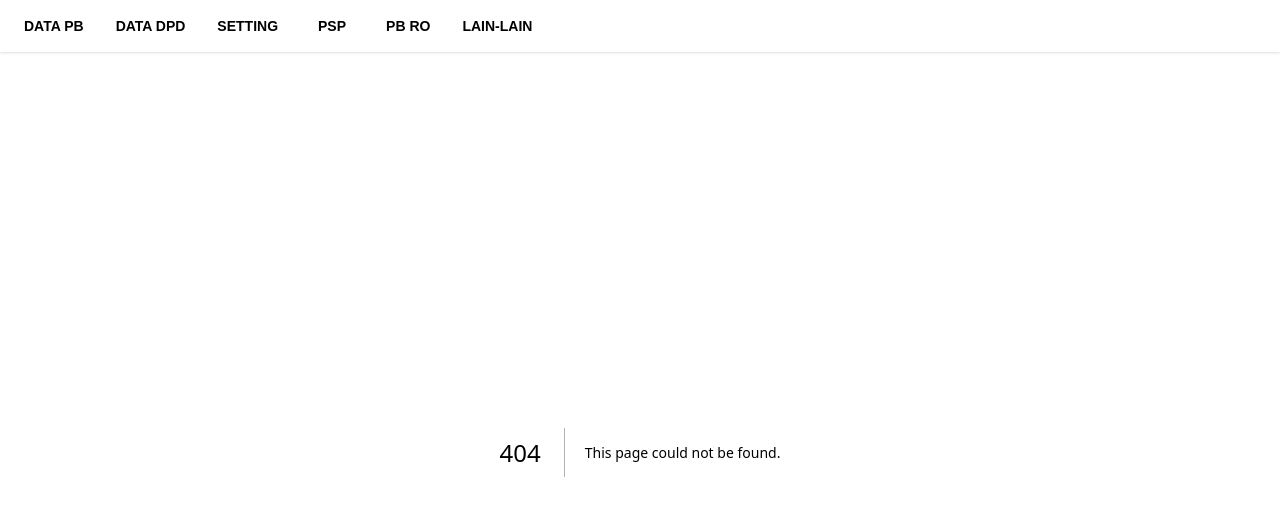
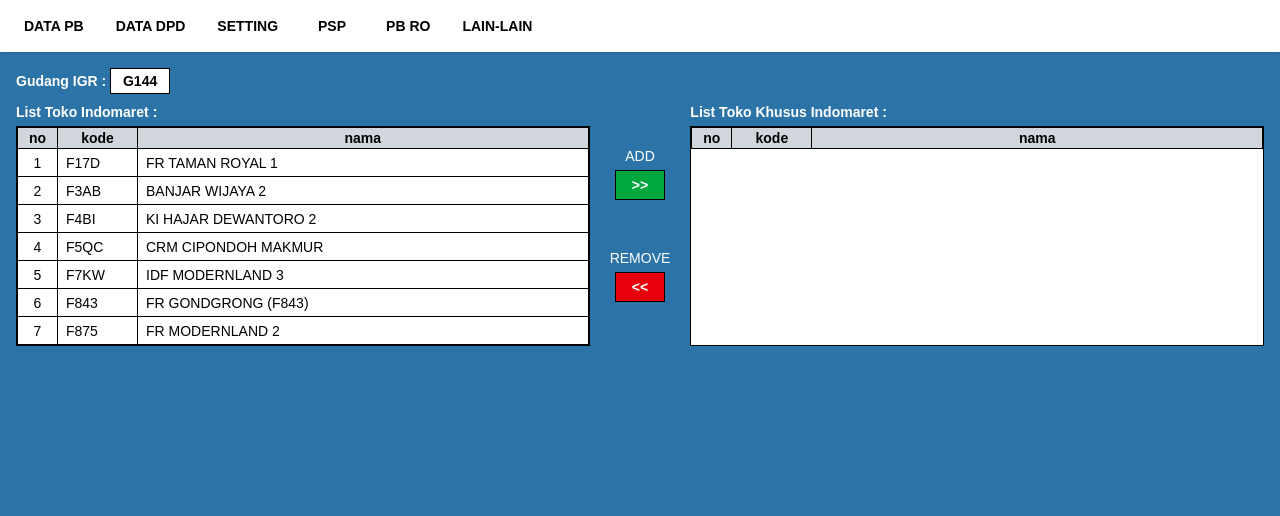
Before and after one commit to IdoMunthe/upload-pb-idm, a Next.js app: page /pbro/toko-khusus in a window 1280 px wide. Before the commit this address had no page. Shown: the top 516 px of the page. Built offline with nearby package versions, Linux system fonts and the light colour scheme.

Commit message:
finished ui toko-khusus

```diff
--- /dev/null
+++ b/src/app/pbro/toko-khusus/page.tsx
@@ -0,0 +1,146 @@
+"use client";
+
+import { useState } from "react";
+
+type Toko = {
+  kode: string;
+  nama: string;
+};
+
+const dummyToko = [
+  { kode: "F17D", nama: "FR TAMAN ROYAL 1" },
+  { kode: "F3AB", nama: "BANJAR WIJAYA 2" },
+  { kode: "F4BI", nama: "KI HAJAR DEWANTORO 2" },
+  { kode: "F5QC", nama: "CRM CIPONDOH MAKMUR" },
+  { kode: "F7KW", nama: "IDF MODERNLAND 3" },
+  { kode: "F843", nama: "FR GONDGRONG (F843)" },
+  { kode: "F875", nama: "FR MODERNLAND 2" },
+];
+
+export default function TokoKhususPage() {
+  const [leftList, setLeftList] = useState<Toko[]>(dummyToko);
+  const [rightList, setRightList] = useState<Toko[]>([]);
+
+  const [selectedLeft, setSelectedLeft] = useState<null | string>(null);
+  const [selectedRight, setSelectedRight] = useState<null | string>(null);
+
+  const handleAdd = () => {
+    if (!selectedLeft) return;
+    const selected = leftList.find((t) => t.kode === selectedLeft);
+    if (!selected) return;
+    setRightList((prev) => [...prev, selected]);
+    setLeftList((prev) => prev.filter((t) => t.kode !== selected.kode));
+    setSelectedLeft(null);
+  };
+
+  const handleRemove = () => {
+    if (!selectedRight) return;
+    const selected = rightList.find((t) => t.kode === selectedRight);
+    if (!selected) return;
+    setLeftList((prev) => [...prev, selected]);
+    setRightList((prev) => prev.filter((t) => t.kode !== selected.kode));
+    setSelectedRight(null);
+  };
+
+  return (
+    <div className="p-4 bg-[#2c74a8] text-white text-sm min-h-screen">
+      <div className="mb-2">
+        <strong>Gudang IGR :</strong>{" "}
+        <span className="bg-white text-black px-2 py-0.5 font-bold border border-black inline-block min-w-[60px] text-center">
+          G144
+        </span>
+      </div>
+
+      <div className="flex gap-5 h-auto">
+        {/* LEFT TABLE */}
+        <div className="flex flex-col flex-1">
+          <strong className="mb-1">List Toko Indomaret :</strong>
+          <div className="flex-1 overflow-y-auto bg-white text-black border border-black">
+            <table className="w-full border-collapse">
+              <thead className="bg-gray-300">
+                <tr>
+                  <th className="border border-black w-10">no</th>
+                  <th className="border border-black w-20">kode</th>
+                  <th className="border border-black">nama</th>
+                </tr>
+              </thead>
+              <tbody>
+                {leftList.map((item, i) => (
+                  <tr
+                    key={item.kode}
+                    onClick={() => setSelectedLeft(item.kode)}
+                    className={`cursor-pointer h-7 ${
+                      item.kode === selectedLeft
+                        ? "bg-blue-500 text-white"
+                        : "bg-white text-black"
+                    }`}
+                  >
+                    <td className="border border-black text-center">{i + 1}</td>
+                    <td className="border border-black pl-2">{item.kode}</td>
+                    <td className="border border-black pl-2">{item.nama}</td>
+                  </tr>
+                ))}
+              </tbody>
+            </table>
+          </div>
+        </div>
+
+        {/* BUTTONS */}
+        <div className="flex flex-col justify-center gap-12">
+          <div className="flex flex-col gap-1 items-center">
+            <p>ADD</p>
+            <button
+              onClick={handleAdd}
+              className="bg-green-600 text-white px-4 py-1 border border-black font-bold"
+            >
+              &gt;&gt;
+            </button>
+          </div>
+
+          <div className="flex flex-col gap-1 items-center">
+            <p>REMOVE</p>
+            <button
+              onClick={handleRemove}
+              className="bg-red-600 text-white px-4 py-1 border border-black font-bold"
+            >
+              &lt;&lt;
+            </button>
+          </div>
+        </div>
+
+        {/* RIGHT TABLE */}
+        <div className="flex flex-col flex-1">
+          <strong className="mb-1">List Toko Khusus Indomaret :</strong>
+          <div className="flex-1 overflow-y-auto bg-white text-black border border-black">
+            <table className="w-full border-collapse">
+              <thead className="bg-gray-300">
+                <tr>
+                  <th className="border border-black w-10">no</th>
+                  <th className="border border-black w-20">kode</th>
+                  <th className="border border-black">nama</th>
+                </tr>
+              </thead>
+              <tbody>
+                {rightList.map((item, i) => (
+                  <tr
+                    key={item.kode}
+                    onClick={() => setSelectedRight(item.kode)}
+                    className={`cursor-pointer h-7 ${
+                      item.kode === selectedRight
+                        ? "bg-blue-500 text-white"
+                        : "bg-white text-black"
+                    }`}
+                  >
+                    <td className="border border-black text-center">{i + 1}</td>
+                    <td className="border border-black pl-2">{item.kode}</td>
+                    <td className="border border-black pl-2">{item.nama}</td>
+                  </tr>
+                ))}
+              </tbody>
+            </table>
+          </div>
+        </div>
+      </div>
+    </div>
+  );
+}
```
